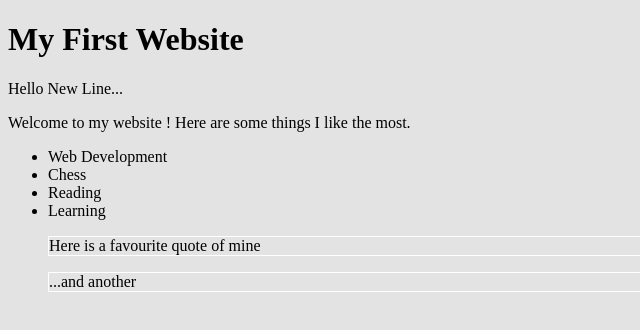
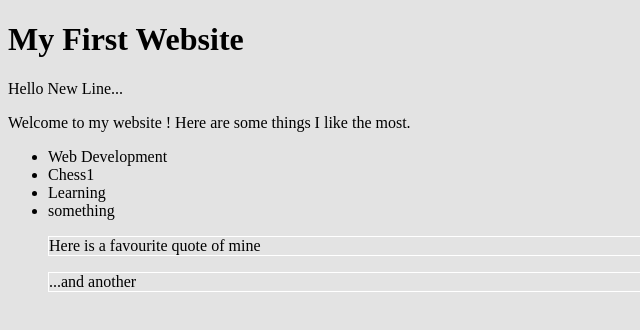
Before and after one commit to ShahinaSk/html-demo, a plain HTML site: page index.html in a window 1280 px wide. Shown: the full height of the page, 0-640 px from the left. Drawn offline with Linux system fonts and the light colour scheme.

Commit message:
deleted a line, updated a line and added a line

```diff
--- a/index.html
+++ b/index.html
@@ -19,10 +19,9 @@
 	<div id="ul1">
 		<ul>
 			<li>Web Development</li>
-			<li>Chess</li>
-			<li>Reading</li>
+			<li>Chess1</li>
 			<li>Learning</li>
-
+			<li>something</li>
 		</ul>
 	</div>
 	<div id="gen">
```
